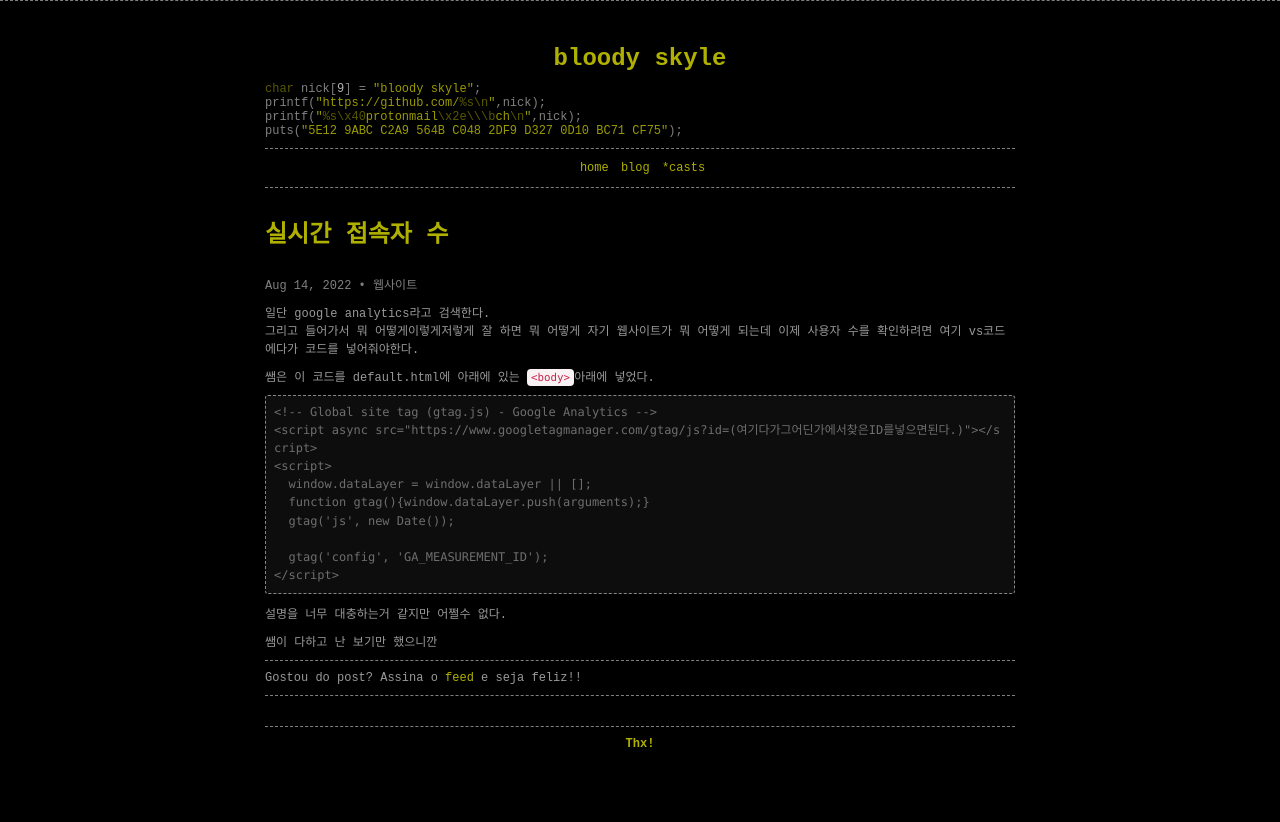
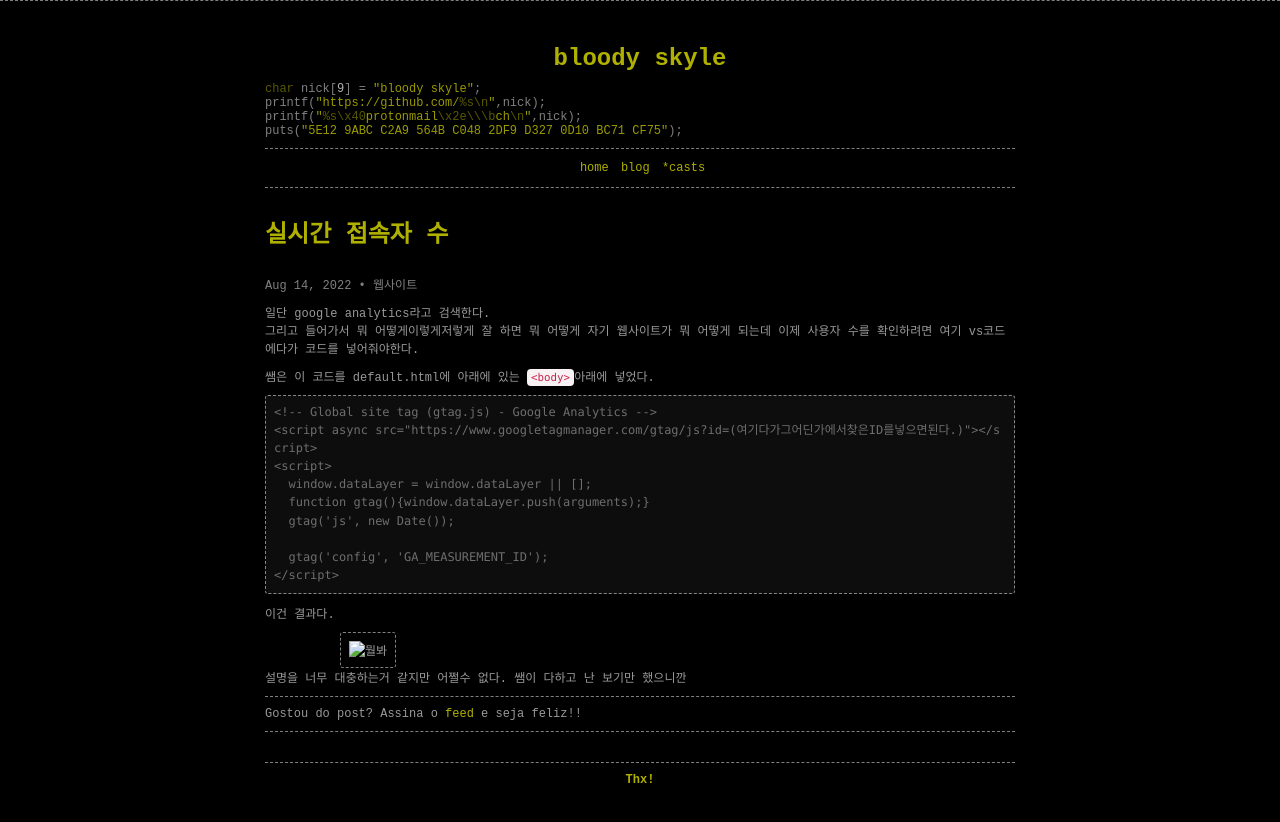
Before and after one commit to bloody-skyle/blog, a Jekyll site: the page built from _posts/2022/2022-09-1-실시간 접속자 수.md, in a window 1280 px wide. Shown: the top 822 px of the page. Built offline with Jekyll 4.4.1, drawn with Linux system fonts in a browser that asks for light colours; comment, search, counter and statistics services are not loaded.

Commit message:
사진 추가

````diff
--- a/_posts/2022/2022-09-1-실시간 접속자 수.md
+++ b/_posts/2022/2022-09-1-실시간 접속자 수.md
@@ -24,6 +24,11 @@ tags:
   gtag('config', 'GA_MEASUREMENT_ID');
 </script>
 ```
+이건 결과다.
+
+<figure>
+  <img src="file:///C:/Users/LAB24/Desktop/%EB%AD%98%EB%B4%90.PNG" alt="뭘봐">
+<figure>
 
 설명을 너무 대충하는거 같지만 어쩔수 없다.
 
````
Also changed, not shown: category.md (+1 -1 lines).
